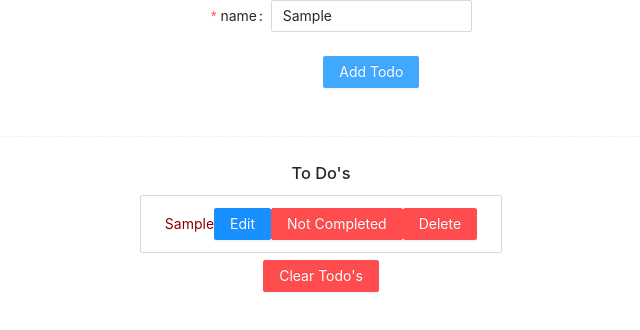
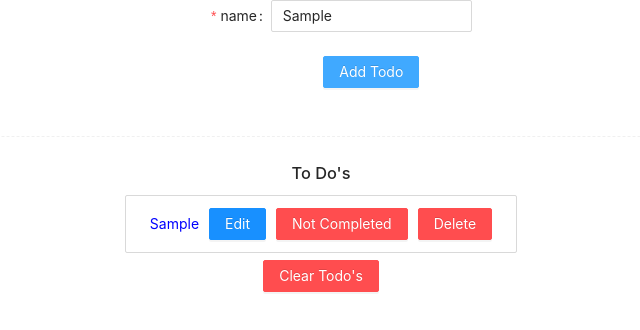
Before and after one commit to hraj6056/frontend-training, a React (Create React App) app in the folder todos/: page / in a window 1280 px wide. Both pictures are taken after typing "Sample" into the empty fields and a click on the button "Add Todo". Shown: the top 330 px of the page, without its empty margins (319-959 px from the left). Built offline with nearby package versions, Linux system fonts and the light colour scheme.

Commit message:
Update lists.tsx

```diff
--- a/todos/src/components/lists.tsx
+++ b/todos/src/components/lists.tsx
@@ -27,12 +27,13 @@ const Lists =(props : IProps) =>{
         dataSource={props.data}
         renderItem={(item: Ilists) => (
           <List.Item>
-            <div style={{color:"darkred"}}>{item.title}</div>
+            <div style={{ color: "blue" }}>{item.title}</div>
 
             <Button
               type="primary"
               block
               onClick={() => props.editListHandler(item.id)}
+              style={{ marginLeft: "10px" }}
             >
               Edit
             </Button>
@@ -40,6 +41,7 @@ const Lists =(props : IProps) =>{
               type="primary"
               danger
               onClick={() => props.statusListHandler(item.id)}
+              style={{ marginLeft: "10px" }}
             >
               {item.status?"Completed":"Not Completed"}
             </Button>
@@ -47,6 +49,7 @@ const Lists =(props : IProps) =>{
               type="primary"
               danger
               onClick={() => props.removeListHandler(item.id)}
+              style={{ marginLeft: "10px" }}
             >
               Delete
             </Button>
```
